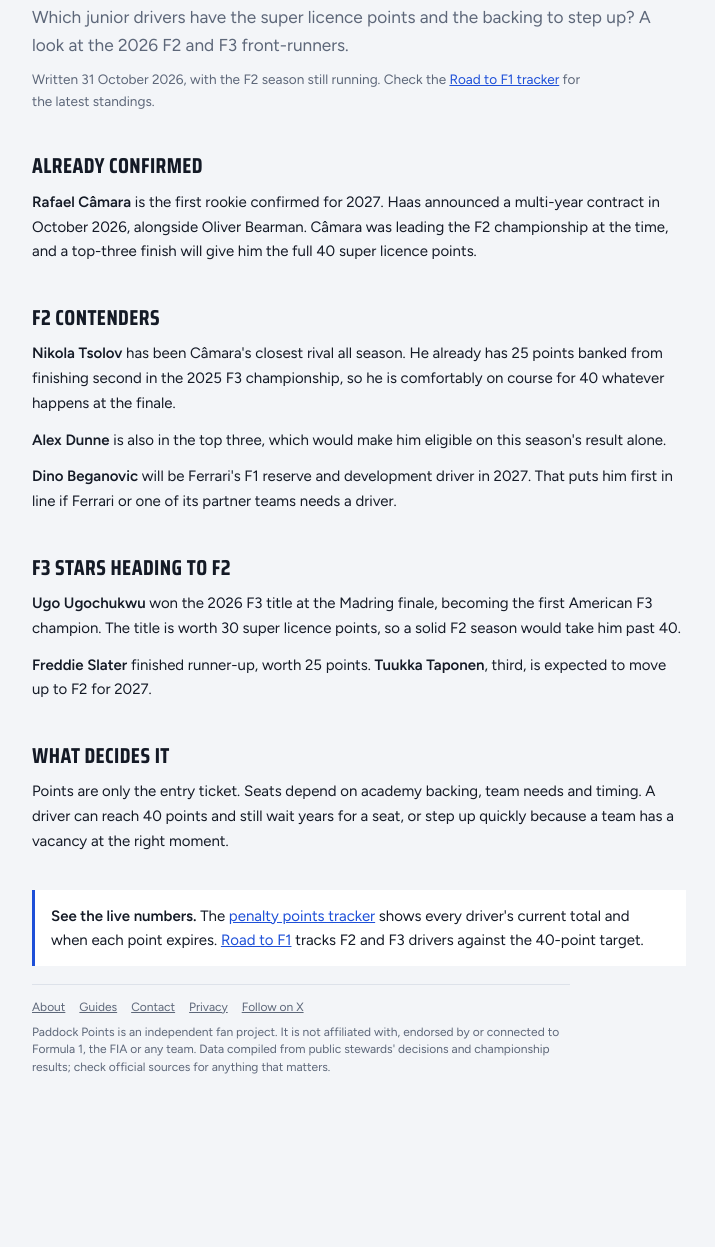
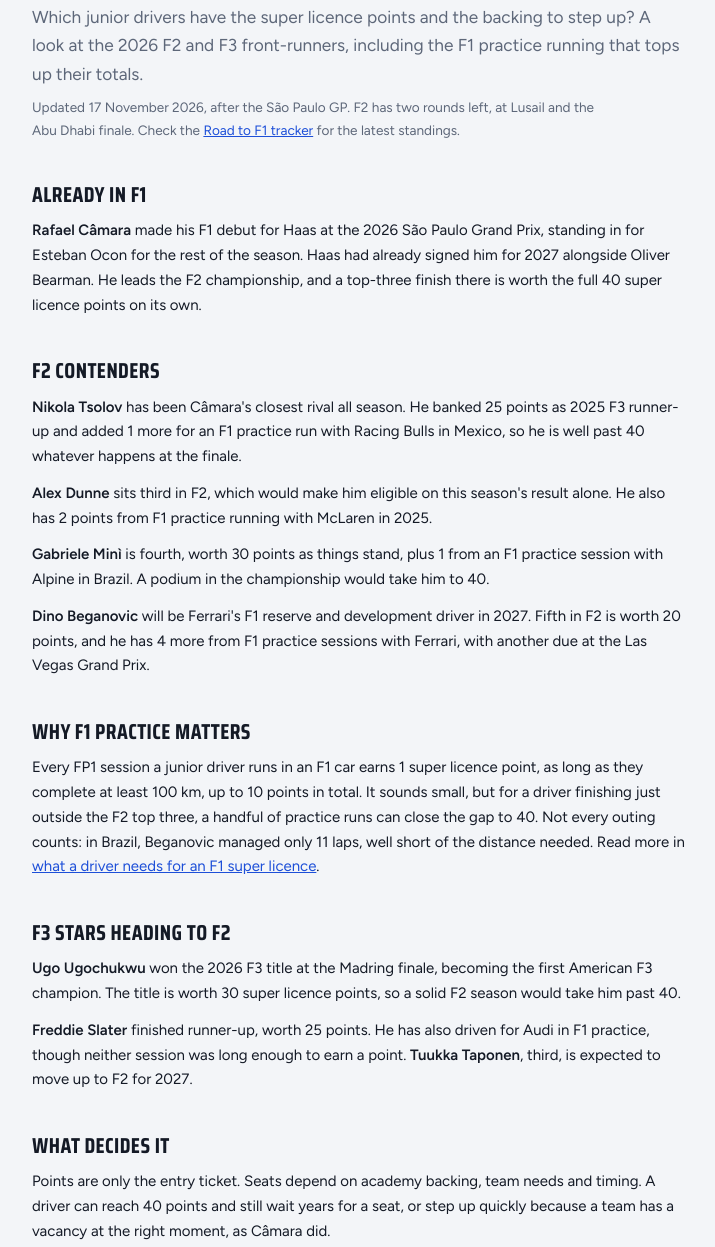
Before and after one commit to paddockpoints/paddock-points, a plain HTML site: page guide-rookies-2027.html in a window 1280 px wide. Shown: the part 140-1387 px from the top of the page, without its empty margins (244-959 px from the left). Before the commit the page ends 1262 px from the top, so only its background shows below. Drawn offline with Linux system fonts and the light colour scheme.

Commit message:
Refresh Rookies to watch guide and link it from Road to F1
Co-Authored-By: Claude Opus 5.5 <noreply@anthropic.com>
Claude-Session: https://claude.ai/code/session_01KZWGYUGjpW8ZC4rFf4nZ34

```diff
--- a/guide-rookies-2027.html
+++ b/guide-rookies-2027.html
@@ -4,10 +4,10 @@
 <meta charset="utf-8">
 <meta name="viewport" content="width=device-width, initial-scale=1, viewport-fit=cover">
 <title>Rookies to watch: who could reach F1 next | Paddock Points</title>
-<meta name="description" content="Which junior drivers have the super licence points and the backing to step up? A look at the 2026 F2 and F3 front-runners.">
+<meta name="description" content="Which F2 and F3 drivers have the super licence points and the backing to reach F1? Câmara, Tsolov, Dunne, Minì and Beganovic, including points from F1 practice.">
 <link rel="canonical" href="https://paddockpoints.co.uk/guide-rookies-2027.html">
 <meta property="og:title" content="Rookies to watch: who could reach F1 next">
-<meta property="og:description" content="Which junior drivers have the super licence points and the backing to step up? A look at the 2026 F2 and F3 front-runners.">
+<meta property="og:description" content="Which F2 and F3 drivers have the super licence points and the backing to reach F1? Câmara, Tsolov, Dunne, Minì and Beganovic, including points from F1 practice.">
 <meta property="og:type" content="article">
 <link rel="preconnect" href="https://fonts.googleapis.com">
 <link rel="stylesheet" href="https://fonts.googleapis.com/css2?family=Saira+Condensed:wght@500;700;800&family=Figtree:wght@400;500;600&family=JetBrains+Mono:wght@400;600&display=swap">
@@ -22,24 +22,28 @@
   <article class="prose">
 <p class="kicker">Guide</p>
 <h1>Rookies to watch: who could reach F1 next</h1>
-<p class="lede">Which junior drivers have the super licence points and the backing to step up? A look at the 2026 F2 and F3 front-runners.</p>
-<p class="note">Written 31 October 2026, with the F2 season still running. Check the <a href="index.html#road-to-f1">Road to F1 tracker</a> for the latest standings.</p>
+<p class="lede">Which junior drivers have the super licence points and the backing to step up? A look at the 2026 F2 and F3 front-runners, including the F1 practice running that tops up their totals.</p>
+<p class="note">Updated 17 November 2026, after the São Paulo GP. F2 has two rounds left, at Lusail and the Abu Dhabi finale. Check the <a href="index.html#road-to-f1">Road to F1 tracker</a> for the latest standings.</p>
 
-<h2>Already confirmed</h2>
-<p><strong>Rafael Câmara</strong> is the first rookie confirmed for 2027. Haas announced a multi-year contract in October 2026, alongside Oliver Bearman. Câmara was leading the F2 championship at the time, and a top-three finish will give him the full 40 super licence points.</p>
+<h2>Already in F1</h2>
+<p><strong>Rafael Câmara</strong> made his F1 debut for Haas at the 2026 São Paulo Grand Prix, standing in for Esteban Ocon for the rest of the season. Haas had already signed him for 2027 alongside Oliver Bearman. He leads the F2 championship, and a top-three finish there is worth the full 40 super licence points on its own.</p>
 
 <h2>F2 contenders</h2>
-<p><strong>Nikola Tsolov</strong> has been Câmara's closest rival all season. He already has 25 points banked from finishing second in the 2025 F3 championship, so he is comfortably on course for 40 whatever happens at the finale.</p>
-<p><strong>Alex Dunne</strong> is also in the top three, which would make him eligible on this season's result alone.</p>
-<p><strong>Dino Beganovic</strong> will be Ferrari's F1 reserve and development driver in 2027. That puts him first in line if Ferrari or one of its partner teams needs a driver.</p>
+<p><strong>Nikola Tsolov</strong> has been Câmara's closest rival all season. He banked 25 points as 2025 F3 runner-up and added 1 more for an F1 practice run with Racing Bulls in Mexico, so he is well past 40 whatever happens at the finale.</p>
+<p><strong>Alex Dunne</strong> sits third in F2, which would make him eligible on this season's result alone. He also has 2 points from F1 practice running with McLaren in 2025.</p>
+<p><strong>Gabriele Minì</strong> is fourth, worth 30 points as things stand, plus 1 from an F1 practice session with Alpine in Brazil. A podium in the championship would take him to 40.</p>
+<p><strong>Dino Beganovic</strong> will be Ferrari's F1 reserve and development driver in 2027. Fifth in F2 is worth 20 points, and he has 4 more from F1 practice sessions with Ferrari, with another due at the Las Vegas Grand Prix.</p>
+
+<h2>Why F1 practice matters</h2>
+<p>Every FP1 session a junior driver runs in an F1 car earns 1 super licence point, as long as they complete at least 100 km, up to 10 points in total. It sounds small, but for a driver finishing just outside the F2 top three, a handful of practice runs can close the gap to 40. Not every outing counts: in Brazil, Beganovic managed only 11 laps, well short of the distance needed. Read more in <a href="guide-super-licence.html">what a driver needs for an F1 super licence</a>.</p>
 
 <h2>F3 stars heading to F2</h2>
 <p><strong>Ugo Ugochukwu</strong> won the 2026 F3 title at the Madring finale, becoming the first American F3 champion. The title is worth 30 super licence points, so a solid F2 season would take him past 40.</p>
-<p><strong>Freddie Slater</strong> finished runner-up, worth 25 points. <strong>Tuukka Taponen</strong>, third, is expected to move up to F2 for 2027.</p>
+<p><strong>Freddie Slater</strong> finished runner-up, worth 25 points. He has also driven for Audi in F1 practice, though neither session was long enough to earn a point. <strong>Tuukka Taponen</strong>, third, is expected to move up to F2 for 2027.</p>
 
 <h2>What decides it</h2>
-<p>Points are only the entry ticket. Seats depend on academy backing, team needs and timing. A driver can reach 40 points and still wait years for a seat, or step up quickly because a team has a vacancy at the right moment.</p>
-<aside class="cta"><strong>See the live numbers.</strong> The <a href="index.html">penalty points tracker</a> shows every driver's current total and when each point expires. <a href="index.html#road-to-f1">Road to F1</a> tracks F2 and F3 drivers against the 40-point target.</aside>
+<p>Points are only the entry ticket. Seats depend on academy backing, team needs and timing. A driver can reach 40 points and still wait years for a seat, or step up quickly because a team has a vacancy at the right moment, as Câmara did.</p>
+<aside class="cta"><strong>See the live numbers.</strong> <a href="index.html#road-to-f1">Road to F1</a> tracks every leading F2 and F3 driver against the 40-point target, including F1 practice. The <a href="index.html">penalty points tracker</a> shows every F1 driver's current total and when each point expires.</aside>
   </article>
   <footer>
     <p class="flinks"><a href="about.html">About</a><a href="guides.html">Guides</a><a href="contact.html">Contact</a><a href="privacy.html">Privacy</a><a href="https://x.com/paddockpoints_" target="_blank" rel="noopener">Follow on X</a></p>
--- a/sitemap.xml
+++ b/sitemap.xml
@@ -1,6 +1,6 @@
 <?xml version="1.0" encoding="UTF-8"?>
 <urlset xmlns="http://www.sitemaps.org/schemas/sitemap/0.9">
-  <url><loc>https://paddockpoints.co.uk/</loc><lastmod>2026-10-31</lastmod></url>
+  <url><loc>https://paddockpoints.co.uk/</loc><lastmod>2026-11-17</lastmod></url>
   <url><loc>https://paddockpoints.co.uk/guides.html</loc><lastmod>2026-10-31</lastmod></url>
   <url><loc>https://paddockpoints.co.uk/about.html</loc><lastmod>2026-10-31</lastmod></url>
   <url><loc>https://paddockpoints.co.uk/contact.html</loc><lastmod>2026-10-31</lastmod></url>
@@ -9,5 +9,5 @@
   <url><loc>https://paddockpoints.co.uk/guide-super-licence.html</loc><lastmod>2026-10-31</lastmod></url>
   <url><loc>https://paddockpoints.co.uk/guide-road-to-f1.html</loc><lastmod>2026-10-31</lastmod></url>
   <url><loc>https://paddockpoints.co.uk/guide-2026-stewarding.html</loc><lastmod>2026-10-31</lastmod></url>
-  <url><loc>https://paddockpoints.co.uk/guide-rookies-2027.html</loc><lastmod>2026-10-31</lastmod></url>
+  <url><loc>https://paddockpoints.co.uk/guide-rookies-2027.html</loc><lastmod>2026-11-17</lastmod></url>
 </urlset>
```
Also changed, not shown: index.html (+1 -1 lines).
